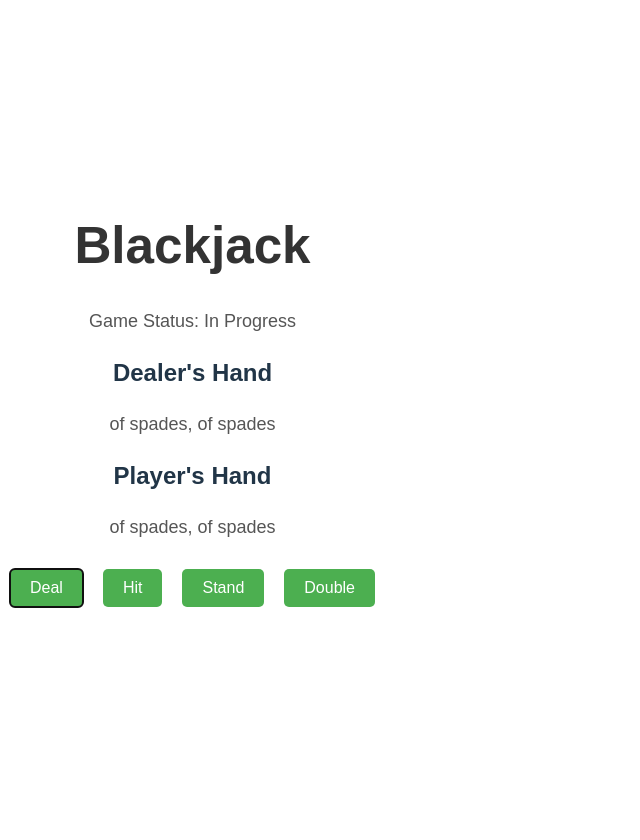
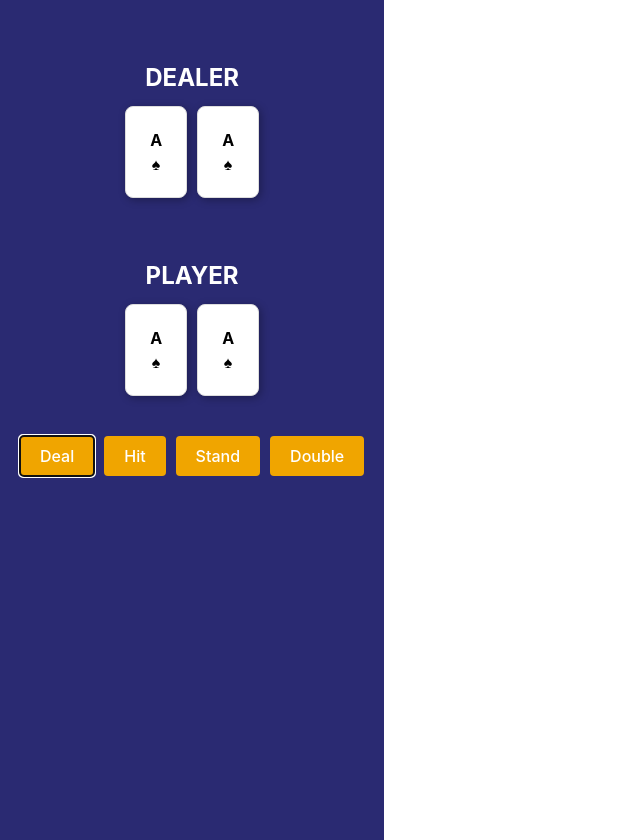
Before and after one commit to gazjosef/blackjack-react, a React (Vite) app: page / in a window 1280 px wide. Both pictures are taken after a click on the button "Deal". Shown: the whole page, without its empty margins (0-640 px from the left). Before the commit the page ends 800 px from the top, so only its background shows below. Built offline with nearby package versions, Linux system fonts and the light colour scheme.

Commit message:
Feat: Added Hit, Stand

```diff
--- a/src/App.tsx
+++ b/src/App.tsx
@@ -1,42 +1,15 @@
-// src/App.tsx
 import React from "react";
-import { useGame } from "./contexts/GameProvider";
-import "./App.css";
+import BlackjackTable from "./components/BlackJackTable/BlackJackTable";
+import { DeckProvider } from "./contexts/DeckProvider";
+import { GameProvider } from "./contexts/GameProvider";
 
 const App: React.FC = () => {
-  const { playerHand, dealerHand, deal, hit, stand, double, gameStatus } =
-    useGame();
-
-  const renderHand = (hand: { suit: string; value: string }[]) =>
-    hand.map((card, index) => (
-      <span key={index}>
-        {card.value} of {card.suit}
-        {index < hand.length - 1 && ", "}
-      </span>
-    ));
-
   return (
-    <div className="App">
-      <h1>Blackjack</h1>
-      <p>Game Status: {gameStatus}</p>
-
-      <div>
-        <h2>Dealer's Hand</h2>
-        <p>{dealerHand.length ? renderHand(dealerHand) : "Not dealt yet"}</p>
-      </div>
-
-      <div>
-        <h2>Player's Hand</h2>
-        <p>{playerHand.length ? renderHand(playerHand) : "Not dealt yet"}</p>
-      </div>
-
-      <div className="controls">
-        <button onClick={deal}>Deal</button>
-        <button onClick={hit}>Hit</button>
-        <button onClick={stand}>Stand</button>
-        <button onClick={double}>Double</button>
-      </div>
-    </div>
+    <DeckProvider>
+      <GameProvider>
+        <BlackjackTable />
+      </GameProvider>
+    </DeckProvider>
   );
 };
 
--- /dev/null
+++ b/src/components/BlackJackTable/BlackJackTable.styles.ts
@@ -0,0 +1,24 @@
+import styled from "styled-components";
+
+export const TableContainer = styled.div`
+  display: flex;
+  flex-direction: column;
+  align-items: center;
+  background-color: #2a2a72;
+  color: white;
+  height: 100vh;
+  padding: 20px;
+`;
+
+export const Section = styled.div`
+  margin: 20px 0;
+  width: 100%;
+  text-align: center;
+`;
+
+export const Heading = styled.h2`
+  margin-bottom: 10px;
+  font-size: 24px;
+  text-transform: uppercase;
+  font-weight: bold;
+`;
--- /dev/null
+++ b/src/components/BlackJackTable/BlackJackTable.tsx
@@ -0,0 +1,22 @@
+import React from "react";
+import { TableContainer, Section, Heading } from "./BlackJackTable.styles";
+import Hand from "../Hand/Hand";
+import Controls from "../Controls/Controls";
+
+const BlackjackTable: React.FC = () => {
+  return (
+    <TableContainer>
+      <Section>
+        <Heading>Dealer</Heading>
+        <Hand isDealer />
+      </Section>
+      <Section>
+        <Heading>Player</Heading>
+        <Hand />
+      </Section>
+      <Controls />
+    </TableContainer>
+  );
+};
+
+export default BlackjackTable;
--- /dev/null
+++ b/src/components/Card/Card.styles.ts
@@ -0,0 +1,16 @@
+import styled from "styled-components";
+
+export const CardContainer = styled.div`
+  width: 60px;
+  height: 90px;
+  background-color: white;
+  border-radius: 8px;
+  border: 1px solid #ddd;
+  display: flex;
+  flex-direction: column;
+  justify-content: center;
+  align-items: center;
+  color: black;
+  font-weight: bold;
+  box-shadow: 2px 2px 8px rgba(0, 0, 0, 0.3);
+`;
--- /dev/null
+++ b/src/components/Card/Card.tsx
@@ -0,0 +1,18 @@
+import React from "react";
+import { CardContainer } from "./Card.styles";
+
+interface CardProps {
+  suit: string;
+  value: string;
+}
+
+const Card: React.FC<CardProps> = ({ suit, value }) => {
+  return (
+    <CardContainer>
+      <div>{value}</div>
+      <div>{suit}</div>
+    </CardContainer>
+  );
+};
+
+export default Card;
--- /dev/null
+++ b/src/components/Controls/Controls.styles.ts
@@ -0,0 +1,28 @@
+import styled from "styled-components";
+
+export const ControlsContainer = styled.div`
+  display: flex;
+  gap: 10px;
+  justify-content: center;
+  margin-top: 20px;
+`;
+
+export const Button = styled.button`
+  background-color: #f0a500;
+  color: white;
+  font-size: 16px;
+  padding: 10px 20px;
+  border: none;
+  border-radius: 4px;
+  cursor: pointer;
+  transition: background-color 0.3s;
+
+  &:hover {
+    background-color: #d48806;
+  }
+
+  &:disabled {
+    background-color: #777;
+    cursor: not-allowed;
+  }
+`;
--- /dev/null
+++ b/src/components/Controls/Controls.tsx
@@ -0,0 +1,18 @@
+import React from "react";
+import { useGame } from "../../contexts/GameProvider";
+import { ControlsContainer, Button } from "./Controls.styles";
+
+const Controls: React.FC = () => {
+  const { deal, hit, stand, double } = useGame();
+
+  return (
+    <ControlsContainer>
+      <Button onClick={deal}>Deal</Button>
+      <Button onClick={hit}>Hit</Button>
+      <Button onClick={stand}>Stand</Button>
+      <Button onClick={double}>Double</Button>
+    </ControlsContainer>
+  );
+};
+
+export default Controls;
--- /dev/null
+++ b/src/components/Hand/Hand.styles.ts
@@ -0,0 +1,7 @@
+import styled from "styled-components";
+
+export const HandContainer = styled.div`
+  display: flex;
+  justify-content: center;
+  gap: 10px;
+`;
--- /dev/null
+++ b/src/components/Hand/Hand.tsx
@@ -0,0 +1,23 @@
+import React from "react";
+import { HandContainer } from "./Hand.styles";
+import Card from "../Card/Card";
+import { useGame } from "../../contexts/GameProvider";
+
+interface HandProps {
+  isDealer?: boolean;
+}
+
+const Hand: React.FC<HandProps> = ({ isDealer = false }) => {
+  const { dealerHand, playerHand } = useGame();
+  const cards = isDealer ? dealerHand : playerHand;
+
+  return (
+    <HandContainer>
+      {cards.map((card, index) => (
+        <Card key={index} suit={card.suit} value={card.value} />
+      ))}
+    </HandContainer>
+  );
+};
+
+export default Hand;
--- a/src/contexts/DeckProvider.tsx
+++ b/src/contexts/DeckProvider.tsx
@@ -1,25 +1,21 @@
-// src/contexts/DeckProvider.tsx
-import React, { createContext, useContext, useState } from "react";
+import React, { createContext, useContext, useState, ReactNode } from "react";
 
-// Define a simple card type
-type Card = {
-  rank: string;
+interface Card {
   suit: string;
-};
-
-// Define the context type
-interface DeckContextType {
-  deck: Card[];
-  resetDeck: () => void;
-  shuffleDeck: () => void;
+  value: string;
 }
 
-// Create the context with a default empty value
-const DeckContext = createContext<DeckContextType | undefined>(undefined);
+interface DeckContextValue {
+  deck: Card[];
+  shuffleDeck: () => void;
+  drawCard: () => Card | null;
+}
 
-// Card suits and ranks
-const suits = ["hearts", "diamonds", "clubs", "spades"];
-const ranks = [
+const DeckContext = createContext<DeckContextValue | undefined>(undefined);
+
+const suits = ["♠", "♥", "♦", "♣"];
+const values = [
+  "A",
   "2",
   "3",
   "4",
@@ -32,30 +28,17 @@ const ranks = [
   "J",
   "Q",
   "K",
-  "A",
 ];
 
-// Create a helper function to generate a deck of cards
 const generateDeck = (): Card[] => {
-  const deck: Card[] = [];
-  for (let suit of suits) {
-    for (let rank of ranks) {
-      deck.push({ rank, suit });
-    }
-  }
-  return deck;
+  return suits.flatMap((suit) => values.map((value) => ({ suit, value })));
 };
 
-// Define DeckProvider props
-interface DeckProviderProps {
-  children: React.ReactNode;
-}
-
-// Create the DeckProvider component
-export const DeckProvider: React.FC<DeckProviderProps> = ({ children }) => {
+export const DeckProvider: React.FC<{ children: ReactNode }> = ({
+  children,
+}) => {
   const [deck, setDeck] = useState<Card[]>(generateDeck());
 
-  // Shuffle deck function
   const shuffleDeck = () => {
     const shuffledDeck = [...deck];
     for (let i = shuffledDeck.length - 1; i > 0; i--) {
@@ -65,20 +48,21 @@ export const DeckProvider: React.FC<DeckProviderProps> = ({ children }) => {
     setDeck(shuffledDeck);
   };
 
-  // Reset deck function
-  const resetDeck = () => {
-    setDeck(generateDeck());
+  const drawCard = (): Card | null => {
+    if (deck.length === 0) return null;
+    const [card, ...rest] = deck;
+    setDeck(rest);
+    return card;
   };
 
   return (
-    <DeckContext.Provider value={{ deck, shuffleDeck, resetDeck }}>
+    <DeckContext.Provider value={{ deck, shuffleDeck, drawCard }}>
       {children}
     </DeckContext.Provider>
   );
 };
 
-// Custom hook to use the DeckContext
-export const useDeck = (): DeckContextType => {
+export const useDeck = (): DeckContextValue => {
   const context = useContext(DeckContext);
   if (!context) {
     throw new Error("useDeck must be used within a DeckProvider");
--- a/src/contexts/GameProvider.tsx
+++ b/src/contexts/GameProvider.tsx
@@ -1,93 +1,92 @@
-// src/contexts/GameProvider.tsx
-import React, { createContext, useContext, useState } from "react";
+import React, { createContext, useContext, useState, ReactNode } from "react";
 import { useDeck } from "./DeckProvider";
 
-type Card = { suit: string; value: string };
+interface Card {
+  suit: string;
+  value: string;
+}
 
-interface GameContextProps {
+interface GameContextValue {
+  dealerHand: Card[];
   playerHand: Card[];
-  dealerHand: Card[];
   deal: () => void;
   hit: () => void;
   stand: () => void;
   double: () => void;
-  gameStatus: string;
+  resetGame: () => void;
 }
 
-const GameContext = createContext<GameContextProps | undefined>(undefined);
+const GameContext = createContext<GameContextValue | undefined>(undefined);
 
-export const GameProvider: React.FC<{ children: React.ReactNode }> = ({
+export const GameProvider: React.FC<{ children: ReactNode }> = ({
   children,
 }) => {
-  const {
-    deck,
-    shuffleDeck,
-    // resetDeck
-  } = useDeck();
+  const { drawCard, shuffleDeck } = useDeck();
+  const [dealerHand, setDealerHand] = useState<Card[]>([]);
   const [playerHand, setPlayerHand] = useState<Card[]>([]);
-  const [dealerHand, setDealerHand] = useState<Card[]>([]);
-  const [gameStatus, setGameStatus] = useState<string>("Waiting to start");
-
-  // Helper to draw a card from the deck
-  const drawCard = (): Card | null => {
-    if (deck.length === 0) {
-      shuffleDeck();
-    }
-    return deck.pop() || null;
-  };
 
   const deal = () => {
-    if (deck.length < 4) shuffleDeck();
-
-    const newPlayerHand = [drawCard()!, drawCard()!];
-    const newDealerHand = [drawCard()!, drawCard()!];
-
-    setPlayerHand(newPlayerHand);
-    setDealerHand(newDealerHand);
-    setGameStatus("In Progress");
+    shuffleDeck();
+    setDealerHand([drawCard()!, drawCard()!]);
+    setPlayerHand([drawCard()!, drawCard()!]);
   };
 
   const hit = () => {
-    if (gameStatus !== "In Progress") return;
-    const newCard = drawCard();
-    if (newCard) {
-      setPlayerHand((prev) => [...prev, newCard]);
-    }
+    setPlayerHand((prev) => [...prev, drawCard()!]);
   };
 
   const stand = () => {
-    if (gameStatus !== "In Progress") return;
-    setGameStatus("Stand");
-    // Dealer logic can go here
+    // Dealer's logic
+    while (getHandValue(dealerHand) < 17) {
+      setDealerHand((prev) => [...prev, drawCard()!]);
+    }
+    // Evaluate winner logic here (could be added later)
   };
 
   const double = () => {
-    if (gameStatus !== "In Progress") return;
-    const newCard = drawCard();
-    if (newCard) {
-      setPlayerHand((prev) => [...prev, newCard]);
+    setPlayerHand((prev) => [...prev, drawCard()!]);
+    stand(); // End player's turn after doubling
+  };
+
+  const resetGame = () => {
+    setDealerHand([]);
+    setPlayerHand([]);
+  };
+
+  const getHandValue = (hand: Card[]): number => {
+    let total = 0;
+    let aces = 0;
+
+    hand.forEach((card) => {
+      if (card.value === "A") {
+        aces += 1;
+        total += 11;
+      } else if (["J", "Q", "K"].includes(card.value)) {
+        total += 10;
+      } else {
+        total += parseInt(card.value, 10);
+      }
+    });
+
+    // Adjust for aces if total exceeds 21
+    while (total > 21 && aces > 0) {
+      total -= 10;
+      aces -= 1;
     }
-    setGameStatus("Double");
+
+    return total;
   };
 
   return (
     <GameContext.Provider
-      value={{
-        playerHand,
-        dealerHand,
-        deal,
-        hit,
-        stand,
-        double,
-        gameStatus,
-      }}
+      value={{ dealerHand, playerHand, deal, hit, stand, double, resetGame }}
     >
       {children}
     </GameContext.Provider>
   );
 };
 
-export const useGame = () => {
+export const useGame = (): GameContextValue => {
   const context = useContext(GameContext);
   if (!context) {
     throw new Error("useGame must be used within a GameProvider");
```
